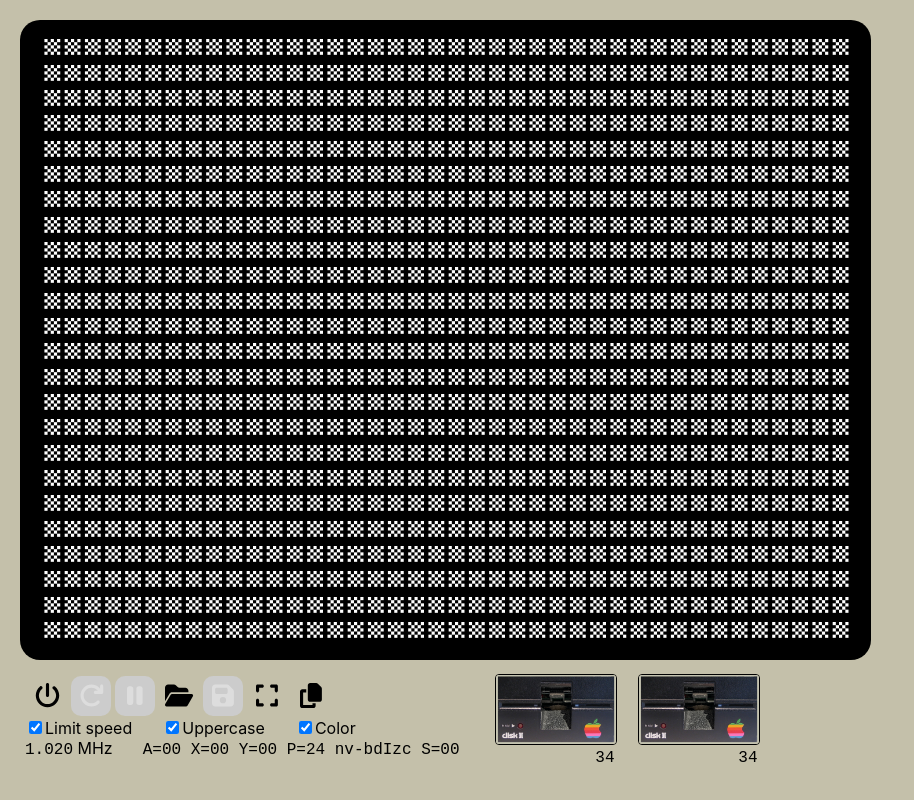
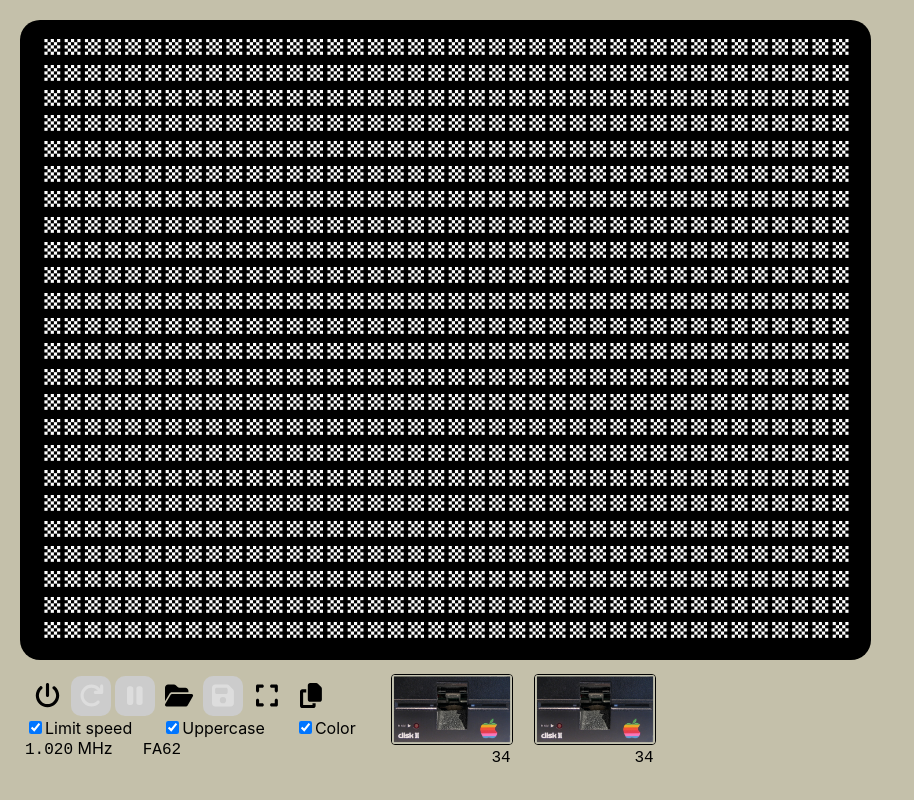
Before and after one commit to ct6502/apple2ts, a React (Create React App) app: page / in a window 1280 px wide. Shown: the whole page, without its empty margins (0-914 px from the left). Built offline with nearby package versions, Linux system fonts and the light colour scheme.

Commit message:
remove unused packages and update others

```diff
--- a/src/controlpanel.tsx
+++ b/src/controlpanel.tsx
@@ -1,6 +1,6 @@
-import { getProcessorStatus, STATE } from "./utility";
+import { STATE } from "./utility";
 import { getAudioContext } from "./speaker";
-import parse from "html-react-parser"
+import { toHex } from "./utility"
 import { FontAwesomeIcon } from "@fortawesome/react-fontawesome";
 import {
   faArrowRotateRight,
@@ -104,7 +104,7 @@ const ControlPanel = (props: DisplayProps) => {
         <span className="fixed">{props.speed}</span> MHz
       </span>
       <span className="statusItem">
-        <span className="fixed">{parse(getProcessorStatus(props.s6502))}</span>
+        <span className="fixed">{toHex(props.s6502.PC, 4)}</span>
       </span>
     </span>
   )
--- a/src/display.tsx
+++ b/src/display.tsx
@@ -328,7 +328,7 @@ class DisplayApple2 extends React.Component<{},
           <span><DiskInterface speedCheck={this.state.speedCheck}/></span>
         </span>
         {/* <span className="statusPanel fixed small">
-          {parse(getStatuss6502, stack, mainMem.slice(0, 512)))}
+          {getStatuss6502, stack, mainMem.slice(0, 512))}
         </span> */}
         <input
           type="file"
```
Also changed, not shown: package.json (+3 -12 lines), src/setupTests.js (deleted, +0 -5 lines), 1 other file (tests, documents, lock files or other folders).
